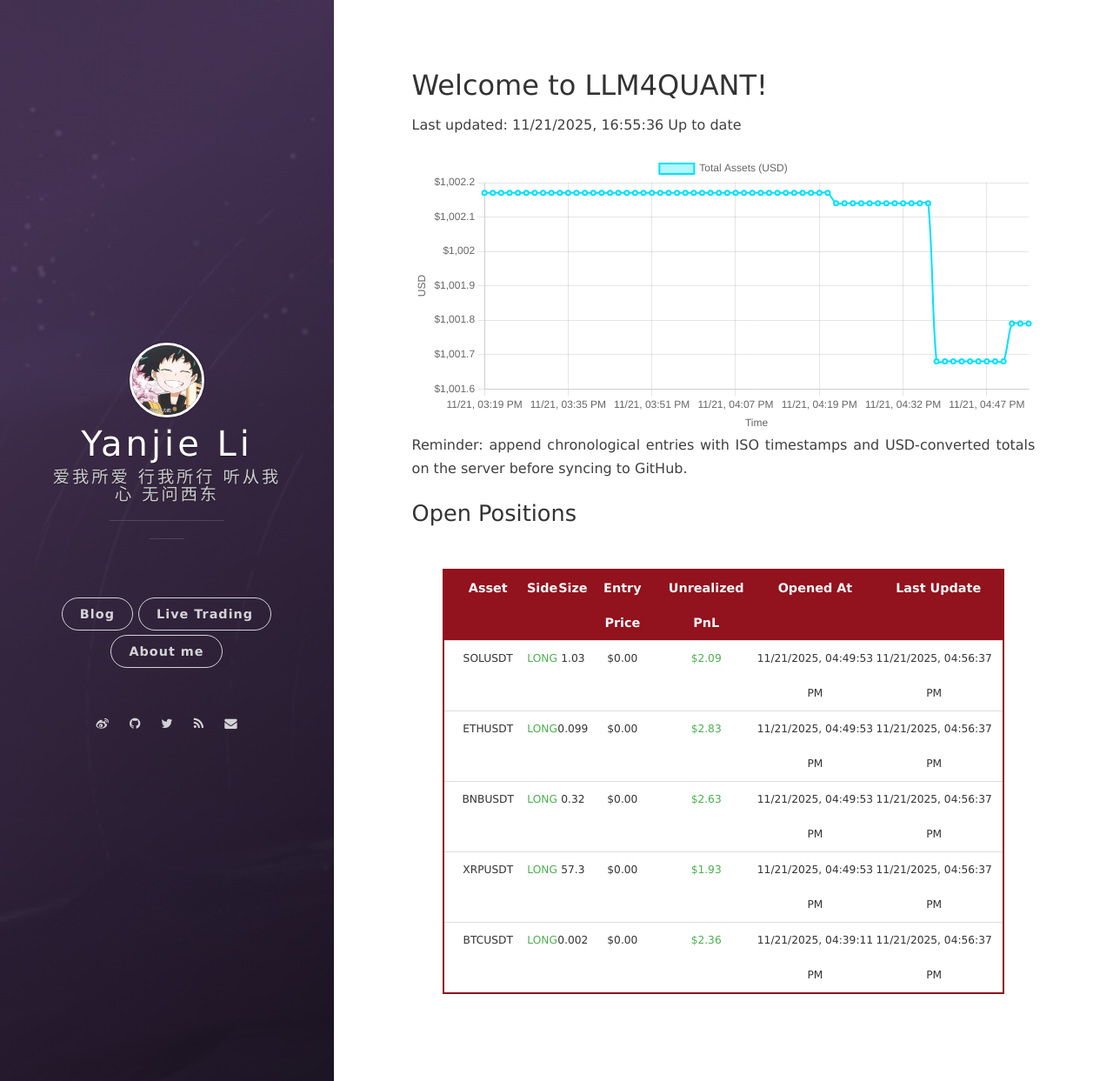
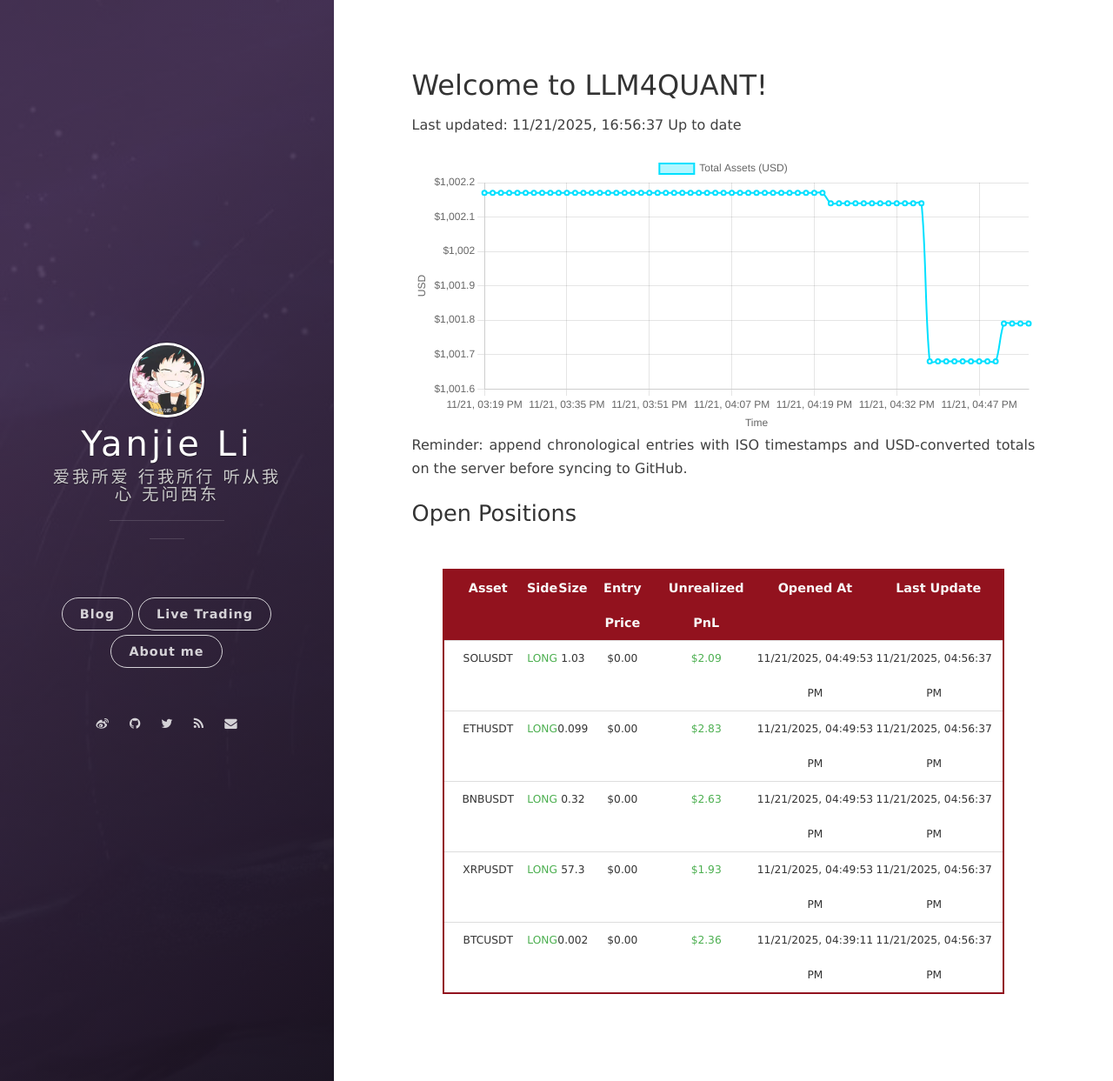
Before and after one commit to leeyegy/leeyegy.github.io, a Jekyll site: the page built from live-trading.html, in a window 1280 px wide and 1243 px high. Shown: the whole window at 87% size. Built offline with Jekyll 4.4.1, drawn with Linux system fonts in a browser that asks for light colours; nearby versions of some CDN libraries.

Commit message:
AccountMonitor: update balance history 2025-11-22T00:56:37+08:00

```diff
--- a/assets/data/binance/balance-history.json
+++ b/assets/data/binance/balance-history.json
@@ -1,5 +1,5 @@
 {
-  "generatedAt": "2025-11-22T00:55:36+08:00",
+  "generatedAt": "2025-11-22T00:56:37+08:00",
   "asset": "total_usd_value",
   "history": [
     {
@@ -265,6 +265,10 @@
     {
       "timestamp": "2025-11-22T00:55:36+08:00",
       "totalUsd": 1001.78750049
+    },
+    {
+      "timestamp": "2025-11-22T00:56:37+08:00",
+      "totalUsd": 1001.78750049
     }
   ]
 }
```
